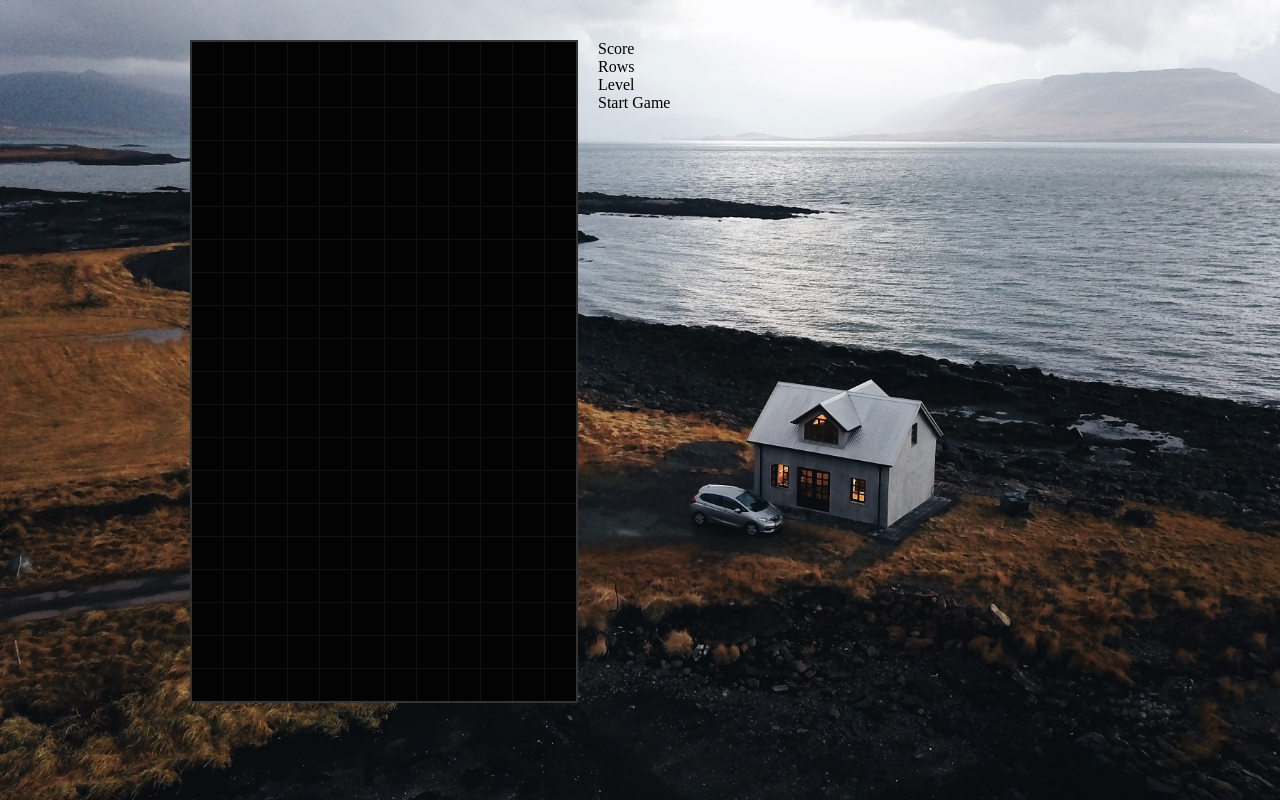
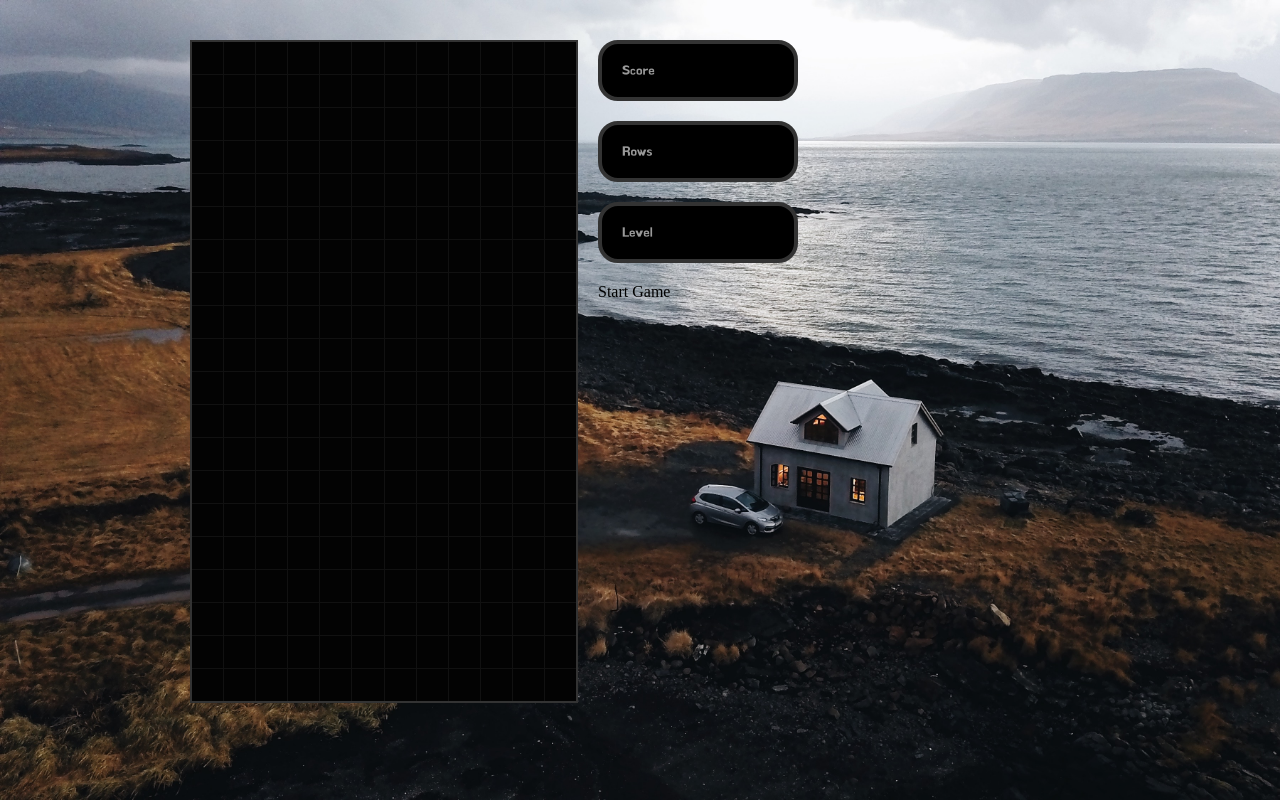
Before and after one commit to hjy0951/react-tetris-game, a React (Create React App) app: page / in a window 1280 px wide. Built offline with nearby package versions, Linux system fonts and the light colour scheme.

Commit message:
feat: 테트리스 게임 현황 Display 스타일 지정

```diff
--- a/src/components/Display.tsx
+++ b/src/components/Display.tsx
@@ -1,11 +1,18 @@
 import React from "react";
+// style
+import { TetrisDisplay } from "./styles/DisplayStyle";
 
 interface DisplayProps {
+  gameOver?: boolean;
   text: string;
 }
 
-const Display = ({ text }: DisplayProps) => {
-  return <div>{text}</div>;
+const Display = ({ gameOver, text }: DisplayProps) => {
+  return gameOver ? (
+    <TetrisDisplay gameOver={gameOver}>{text}</TetrisDisplay>
+  ) : (
+    <TetrisDisplay>{text}</TetrisDisplay>
+  );
 };
 
 export default Display;
--- /dev/null
+++ b/src/components/styles/DisplayStyle.ts
@@ -0,0 +1,21 @@
+import styled from "styled-components";
+
+interface TetrisDisplayProps {
+  gameOver?: boolean;
+}
+
+export const TetrisDisplay = styled.div<TetrisDisplayProps>`
+  margin: 0 0 20px 0;
+  padding: 20px;
+  width: 100%;
+  min-height: 30px;
+  box-sizing: border-box;
+  display: flex;
+  align-items: center;
+  border: 4px solid #333;
+  border-radius: 20px;
+  color: ${(props) => (props.gameOver ? "red" : "#999")};
+  background: #000;
+  font-family: Hanna, Arial, Helvetica, sans-serif;
+  font-size: 0.8rem;
+`;
```
